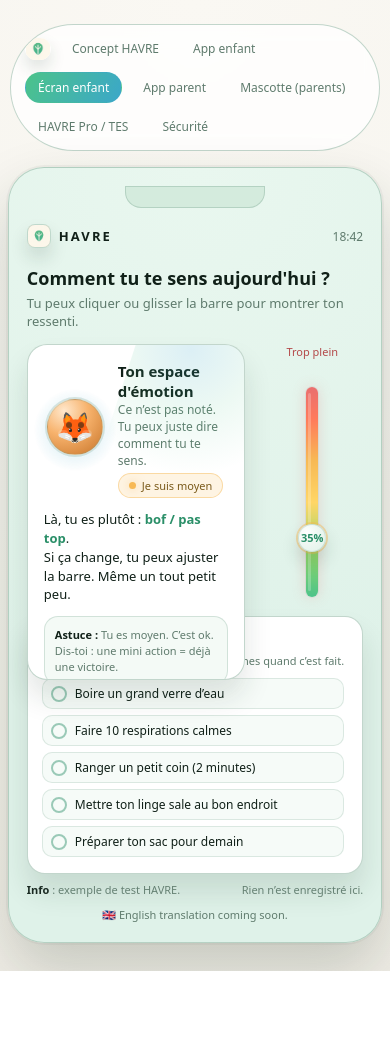
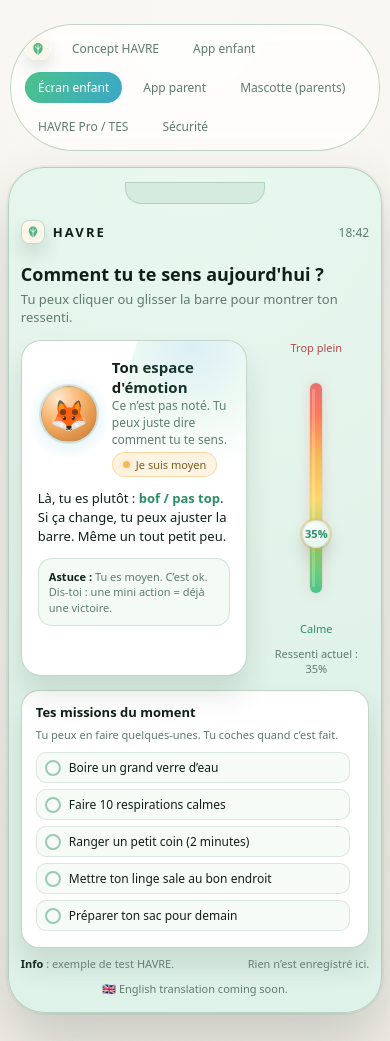
Before and after one commit to xhamon1983-hub/havre-site, a plain HTML site: page ecran -enfant.html in a window 390 px wide. Before the commit the page ends 971 px from the top, so only its background shows below. Drawn offline with Linux system fonts and the light colour scheme.

Commit message:
Mobile layout fixes

```diff
--- a/ecran -enfant.html
+++ b/ecran -enfant.html
@@ -47,7 +47,7 @@
       min-height: 100vh;
       display: flex;
       align-items: center;
-      justify-content: center;
+      justify-content: flex-start;
       flex-direction: column;
       gap: 16px;
       padding: 24px 10px 28px;
@@ -110,8 +110,8 @@
       width: 100%;
       max-width: 420px;
       min-height: 640px;
-      height: 820px;
-      max-height: 92vh;
+      height: auto;
+      max-height: none;
       border-radius: 36px;
       padding: 18px 18px 20px;
       background: radial-gradient(circle at top, #e9f7ef 0%, #dff2e9 65%);
@@ -128,6 +128,36 @@
     @media (max-width: 720px) {
       .global-nav {
         justify-content: flex-start;
+      }
+
+      .phone {
+        padding: 14px 12px 16px;
+        min-height: auto;
+      }
+
+      .main {
+        grid-template-columns: 1fr;
+        gap: 14px;
+      }
+
+      .child-info {
+        align-items: flex-start;
+      }
+
+      .mood-bar-wrapper {
+        height: 200px;
+      }
+
+      .mood-bar {
+        height: 170px;
+      }
+
+      .missions {
+        margin-top: 10px;
+      }
+
+      .missions-list {
+        max-height: 150px;
       }
     }
 
```
